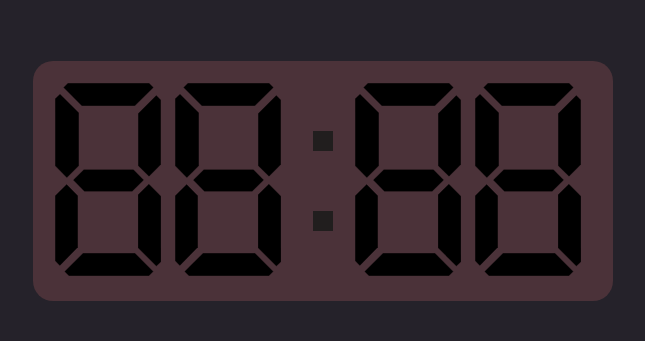
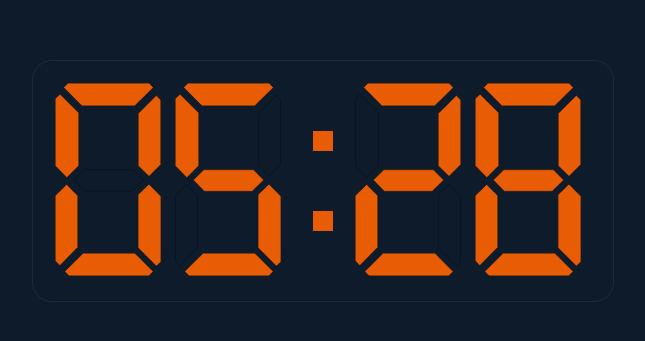
Before and after one commit to Brightmuk/Portfolio, a React (Create React App) app: page / in a window 1280 px wide. Shown: the part 219-560 px from the top of the page, without its empty margins (317-962 px from the left). Built offline with nearby package versions, Linux system fonts and the light colour scheme.

Commit message:
create mapping time into digital format

```diff
--- a/src/App.css
+++ b/src/App.css
@@ -1,5 +1,5 @@
 .App{
-  background-color: rgb(37, 34, 42);
+  background-color: #0d1b2a;
   height: 100vh;
   width: 100vw;
   justify-content: center;
@@ -9,7 +9,8 @@
 .clock{
   padding: 20px;
   border-radius: 20px;
-  background-color: rgb(225, 115, 115,0.2);
+
+  border: 1px solid rgb(175, 175, 175,0.1);
   display: flex;
 }
 .digit{
@@ -57,5 +58,5 @@
 .colon .box{
   width: 20px;
   height: 20px;
-  background-color: rgb(33, 30, 30);
+  background-color: #e85d04;
 }
--- a/src/App.js
+++ b/src/App.js
@@ -1,4 +1,5 @@
 import './App.css';
+import { currentDigitalTime } from './DigitTimeAlgorithim';
 import Bottom from './svg/bottom';
 import BottomLeft from './svg/bottom-left';
 import BottomRight from './svg/bottom-right';
@@ -8,48 +9,50 @@ import TopLeft from './svg/top-left';
 import TopRight from './svg/top-right';
 
 function App() {
+  var time = currentDigitalTime();
+
   return (
     <div className="App">
      <div className='clock'>
       <div id="first" className='digit'>
-        <Top on={true}/>
-        <TopLeft on={true} className='bit'/>
-        <TopRight on={true} className='bit'/>
-        <Center on={true} className='bit'/>
-        <BottomLeft on={true} className='bit'/>
-        <BottomRight on={true} className='bit'/>
-        <Bottom on={true} className='bit'/>
+        <Top on={time.first['top']}/>
+        <TopLeft on={time.first['top-left']} className='bit'/>
+        <TopRight on={time.first['top-right']} className='bit'/>
+        <Center on={time.first['center']} className='bit'/>
+        <BottomLeft on={time.first['bottom-left']} className='bit'/>
+        <BottomRight on={time.first['bottom-right']} className='bit'/>
+        <Bottom on={time.first['bottom']} className='bit'/>
       </div>
-      <div id="first" className='digit'>
-        <Top on={true}/>
-        <TopLeft on={true} className='bit'/>
-        <TopRight on={true} className='bit'/>
-        <Center on={true} className='bit'/>
-        <BottomLeft on={true} className='bit'/>
-        <BottomRight on={true} className='bit'/>
-        <Bottom on={true} className='bit'/>
+      <div id="second" className='digit'>
+        <Top on={time.first['top']}/>
+        <TopLeft on={time.second['top-left']} className='bit'/>
+        <TopRight on={time.second['top-right']} className='bit'/>
+        <Center on={time.second['center']} className='bit'/>
+        <BottomLeft on={time.second['bottom-left']} className='bit'/>
+        <BottomRight on={time.second['bottom-right']} className='bit'/>
+        <Bottom on={time.second['bottom']} className='bit'/>
       </div>
       <div className='colon'>
         <div className='box'></div>
         <div className='box'></div>
       </div>
-      <div id="first" className='digit'>
-        <Top on={true}/>
-        <TopLeft on={true} className='bit'/>
-        <TopRight on={true} className='bit'/>
-        <Center on={true} className='bit'/>
-        <BottomLeft on={true} className='bit'/>
-        <BottomRight on={true} className='bit'/>
-        <Bottom on={true} className='bit'/>
+      <div id="third" className='digit'>
+        <Top on={time.third['top']}/>
+        <TopLeft on={time.third['top-left']} className='bit'/>
+        <TopRight on={time.third['top-right']} className='bit'/>
+        <Center on={time.third['center']} className='bit'/>
+        <BottomLeft on={time.third['bottom-left']} className='bit'/>
+        <BottomRight on={time.third['bottom-right']} className='bit'/>
+        <Bottom on={time.third['bottom']} className='bit'/>
       </div>
-      <div id="first" className='digit'>
-        <Top on={true}/>
-        <TopLeft on={true} className='bit'/>
-        <TopRight on={true} className='bit'/>
-        <Center on={true} className='bit'/>
-        <BottomLeft on={true} className='bit'/>
-        <BottomRight on={true} className='bit'/>
-        <Bottom on={true} className='bit'/>
+      <div id="fourth" className='digit'>
+        <Top on={time.fourth['top']}/>
+        <TopLeft on={time.fourth['top-left']} className='bit'/>
+        <TopRight on={time.fourth['top-right']} className='bit'/>
+        <Center on={time.fourth['center']} className='bit'/>
+        <BottomLeft on={time.fourth['bottom-left']} className='bit'/>
+        <BottomRight on={time.fourth['bottom-right']} className='bit'/>
+        <Bottom on={time.fourth['bottom']} className='bit'/>
       </div>
      </div>
     </div>
--- /dev/null
+++ b/src/DigitTimeAlgorithim.js
@@ -0,0 +1,102 @@
+var digitMap = {
+    0:{
+       'top': true,
+       'top-left':true,
+       'top-right':true,
+       'center':false,
+       'bottom-left':true,
+       'bottom-right':true,
+       'bottom':true
+    },
+    1:{
+        'top': false,
+        'top-left':true,
+        'top-right':true,
+        'center':false,
+        'bottom-left':false,
+        'bottom-right':false,
+        'bottom':false
+    },
+    2:{
+        'top': true,
+        'top-left':false,
+        'top-right':true,
+        'center':true,
+        'bottom-left':true,
+        'bottom-right':false,
+        'bottom':true
+    },
+    3:{
+        'top': true,
+        'top-left':false,
+        'top-right':true,
+        'center':false,
+        'bottom-left':false,
+        'bottom-right':true,
+        'bottom':true
+    },
+    4:{
+        'top': false,
+        'top-left':true,
+        'top-right':true,
+        'center':true,
+        'bottom-left':false,
+        'bottom-right':true,
+        'bottom':false
+    },
+    5:{
+        'top': true,
+        'top-left':true,
+        'top-right':false,
+        'center':true,
+        'bottom-left':false,
+        'bottom-right':true,
+        'bottom':true
+    },
+    6:{
+        'top': true,
+        'top-left':true,
+        'top-right':false,
+        'center':false,
+        'bottom-left':true,
+        'bottom-right':true,
+        'bottom':true
+    },
+    7:{
+        'top': true,
+        'top-left':false,
+        'top-right':true,
+        'center':false,
+        'bottom-left':false,
+        'bottom-right':true,
+        'bottom':false
+    },
+    8:{
+        'top': true,
+        'top-left':true,
+        'top-right':true,
+        'center':true,
+        'bottom-left':true,
+        'bottom-right':true,
+        'bottom':true
+    },
+    9:{
+        'top': true,
+        'top-left':true,
+        'top-right':true,
+        'center':false,
+        'bottom-left':false,
+        'bottom-right':true,
+        'bottom':true
+    }
+}
+
+export function currentDigitalTime(){
+ var exampleTime = {
+    'first':digitMap[0],
+    'second':digitMap[5],
+    'third':digitMap[2],
+    'fourth':digitMap[8]
+ }
+ return exampleTime;
+}
--- a/src/svg/bottom-left.js
+++ b/src/svg/bottom-left.js
@@ -1,7 +1,7 @@
 import '../App.css';
 
 export default function BottomLeft(props){
-    var color = props.on?'black':'none';
+    var color = props.on?'#e85d04':'none';
     return(
         <svg className="bottom-left bit" width="23" height="84" viewBox="0 0 76 269" fill={color} xmlns="http://www.w3.org/2000/svg">
         <path d="M1 38L38.5 1L75 38V208L16 268L1 253V38Z" stroke="black"/>
--- a/src/svg/bottom-right.js
+++ b/src/svg/bottom-right.js
@@ -1,7 +1,7 @@
 import '../App.css';
 
 export default function BottomRight(props) {
-    var color = props.on?'black':'none';
+    var color = props.on?'#e85d04':'none';
     return (
         <svg className='bottom-right bit' width="23" height="84" viewBox="0 0 75 269" fill={color} xmlns="http://www.w3.org/2000/svg">
             <path d="M0.5 36L35.5 1.5L74.5 41V254.5L60 268L0.5 209V36Z" stroke="black" />
--- a/src/svg/bottom.js
+++ b/src/svg/bottom.js
@@ -1,7 +1,7 @@
 import '../App.css';
 
 export default function Bottom(props) {
-    var color = props.on?'black':'none';
+    var color = props.on?'#e85d04':'none';
     return (
         <svg className='bottom bit' width="92" height="23" viewBox="0 0 294 76" fill={color} xmlns="http://www.w3.org/2000/svg">
             <path d="M1 61L61.5 1H232.5L292.5 61L278.5 75.5H15L1 61Z" stroke="black" />
--- a/src/svg/center.js
+++ b/src/svg/center.js
@@ -1,7 +1,7 @@
 import '../App.css';
 
 export default function Center(props) {
-    var color = props.on?'black':'none';
+    var color = props.on?'#e85d04':'none';
     return (
         <svg className='center bit' width="71" height="23" viewBox="0 0 246 76" fill={color} xmlns="http://www.w3.org/2000/svg">
             <path d="M1.5 36.5L37.5 1H209.5L244.5 36.5L205 75H39.5L1.5 36.5Z" stroke="black" />
--- a/src/svg/top-left.js
+++ b/src/svg/top-left.js
@@ -1,7 +1,7 @@
 import '../App.css';
 
 export default function TopLeft(props) {
-    var color = props.on?'black':'none';
+    var color = props.on?'#e85d04':'none';
     return (
         <svg className='top-left bit' width="24" height="84" viewBox="0 0 77 270" fill={color} xmlns="http://www.w3.org/2000/svg">
             <path d="M1 15L16 1L76 60.5V231L38 268.5L1 231V15Z" stroke="black" />
--- a/src/svg/top-right.js
+++ b/src/svg/top-right.js
@@ -1,7 +1,7 @@
 import '../App.css';
 
 export default function TopRight(props) {
-    var color = props.on?'black':'none';
+    var color = props.on?'#e85d04':'none';
     return (
         <svg className='top-right bit' width="23" height="84" viewBox="0 0 76 269" fill={color} xmlns="http://www.w3.org/2000/svg">
             <path d="M60.5 1L1 60.5V232.5L36.5 267.5L75 229V15.5L60.5 1Z" stroke="black" />
--- a/src/svg/top.js
+++ b/src/svg/top.js
@@ -1,7 +1,7 @@
 import '../App.css';
 
 export default function Top(props) {
-    var color = props.on?'black':'none';
+    var color = props.on?'#e85d04':'none';
     return (
         <svg className='top bit' width="91" height="23" viewBox="0 0 294 75" fill={color} xmlns="http://www.w3.org/2000/svg">
             <path d="M279 0.5H15L1 14.5L60.5 74.5H232.5L293 14.5L279 0.5Z" stroke="black" />
```
